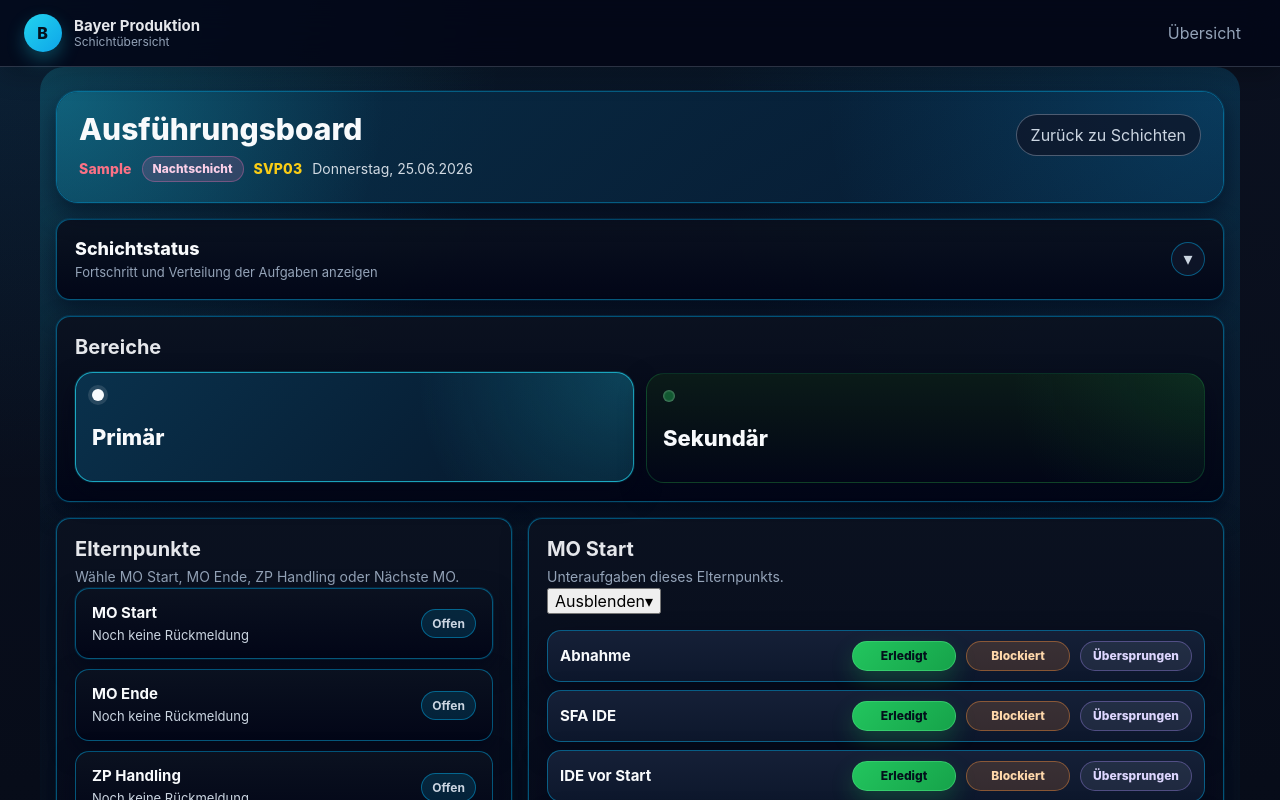
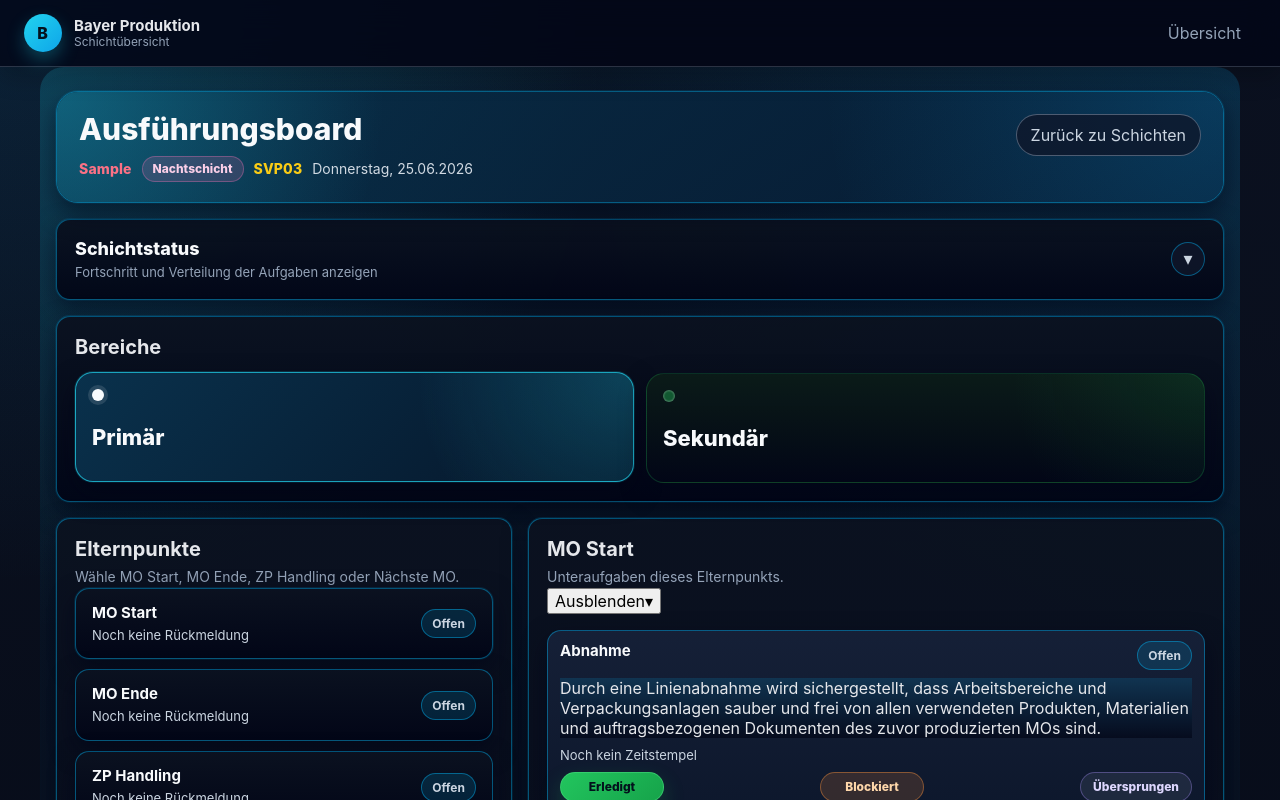
Before and after one commit to bayerali/2406, a React (Vite) app: page /#/ in a window 1280 px wide. Both pictures are taken after typing "Sample" into the empty fields and a click on the button "Schicht starten →". Shown: the top 800 px of the page. Built offline with nearby package versions, Linux system fonts and the light colour scheme.

Commit message:
Update TaskCard.tsx

```diff
--- a/src/components/execution-board/TaskCard.tsx
+++ b/src/components/execution-board/TaskCard.tsx
@@ -10,6 +10,7 @@ type TaskCardProps = {
   task: ShiftActivity;
   latest: TaskEvent | null;
   history: TaskEvent[];
+  description?: string;
   isCompact?: boolean;
   onSaveStatus: (status: TaskStatus) => void;
 };
@@ -18,6 +19,7 @@ export function TaskCard({
   task,
   latest,
   history,
+  description,
   isCompact = false,
   onSaveStatus,
 }: TaskCardProps) {
@@ -28,13 +30,32 @@ export function TaskCard({
       }`}
     >
       <div className="shift-meta task-meta">
-        <div className="task-topline task-topline--actions-right">
+        <div className="task-topline">
           <div className="shift-date">{task.nameSnapshot}</div>
 
-          <div className="task-actions task-actions--inline task-actions--semantic">
+          <div
+            className={`status-badge ${
+              latest ? `status-${latest.status}` : "status-open"
+            }`}
+          >
+            {latest ? statusLabel(latest.status) : "Offen"}
+          </div>
+        </div>
+
+        {description ? (
+          <div className="task-description contextual-surface">{description}</div>
+        ) : null}
+
+        <div className="shift-sub">
+          {latest
+            ? `Letzter Zeitstempel: ${formatTimestamp(latest.timestamp)}`
+            : "Noch kein Zeitstempel"}
+        </div>
+
+        <div className="task-actions">
           <button
             type="button"
-              className={`task-status-btn task-status-btn--done ${
+            className={`btn-primary task-status-btn task-status-btn--done ${
               latest?.status === "done" ? "is-active" : ""
             }`}
             onClick={() => onSaveStatus("done")}
@@ -44,7 +65,7 @@ export function TaskCard({
 
           <button
             type="button"
-              className={`task-status-btn task-status-btn--blocked ${
+            className={`btn-ghost task-status-btn task-status-btn--blocked ${
               latest?.status === "blocked" ? "is-active is-blocked" : ""
             }`}
             onClick={() => onSaveStatus("blocked")}
@@ -54,14 +75,13 @@ export function TaskCard({
 
           <button
             type="button"
-              className={`task-status-btn task-status-btn--skipped ${
+            className={`btn-ghost task-status-btn task-status-btn--skipped ${
               latest?.status === "skipped" ? "is-active is-skipped" : ""
             }`}
             onClick={() => onSaveStatus("skipped")}
           >
             Übersprungen
           </button>
-          </div>
         </div>
 
         {history.length > 0 ? (
```
Lines whose indentation alone changed are shown as unchanged.
